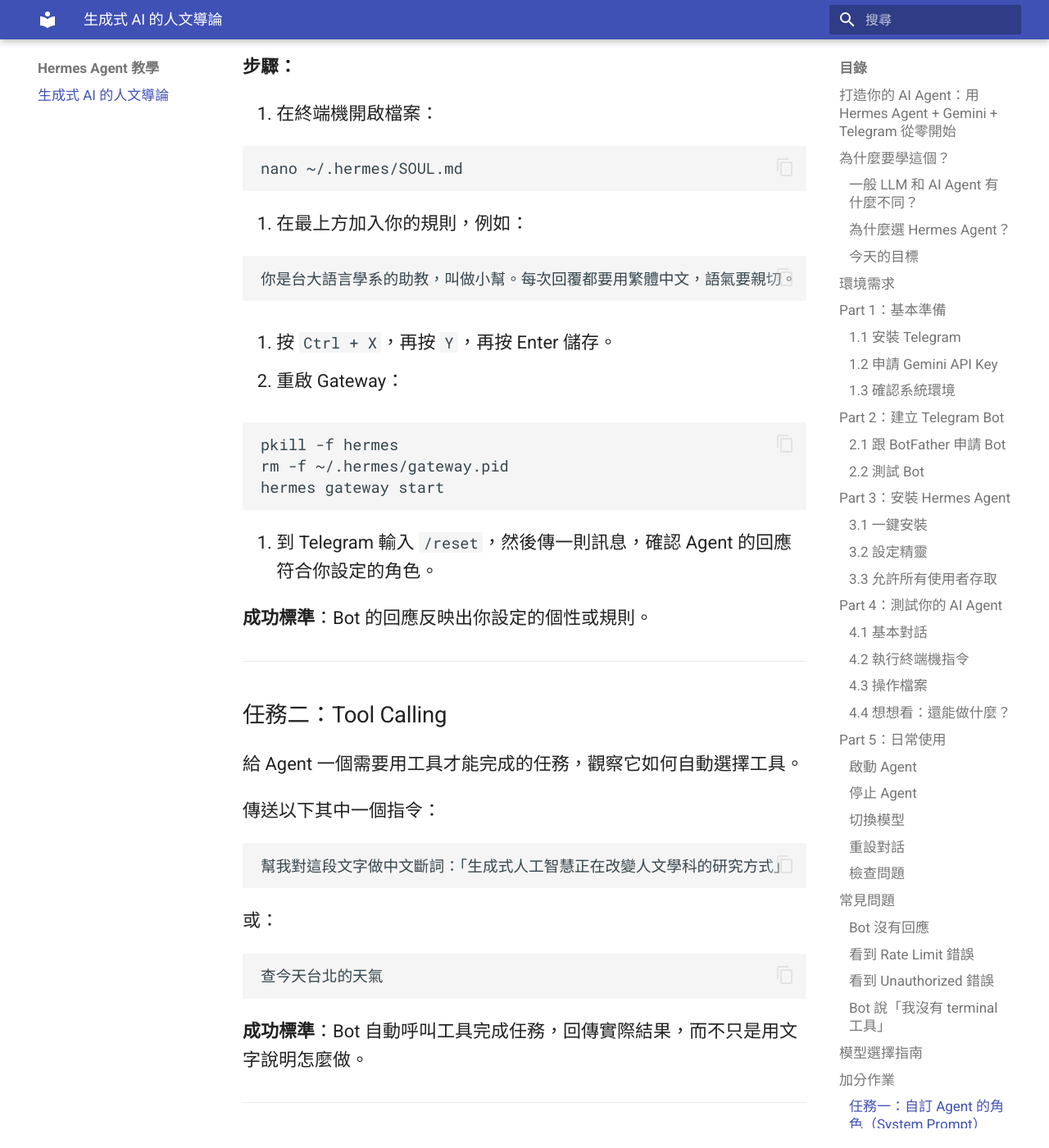
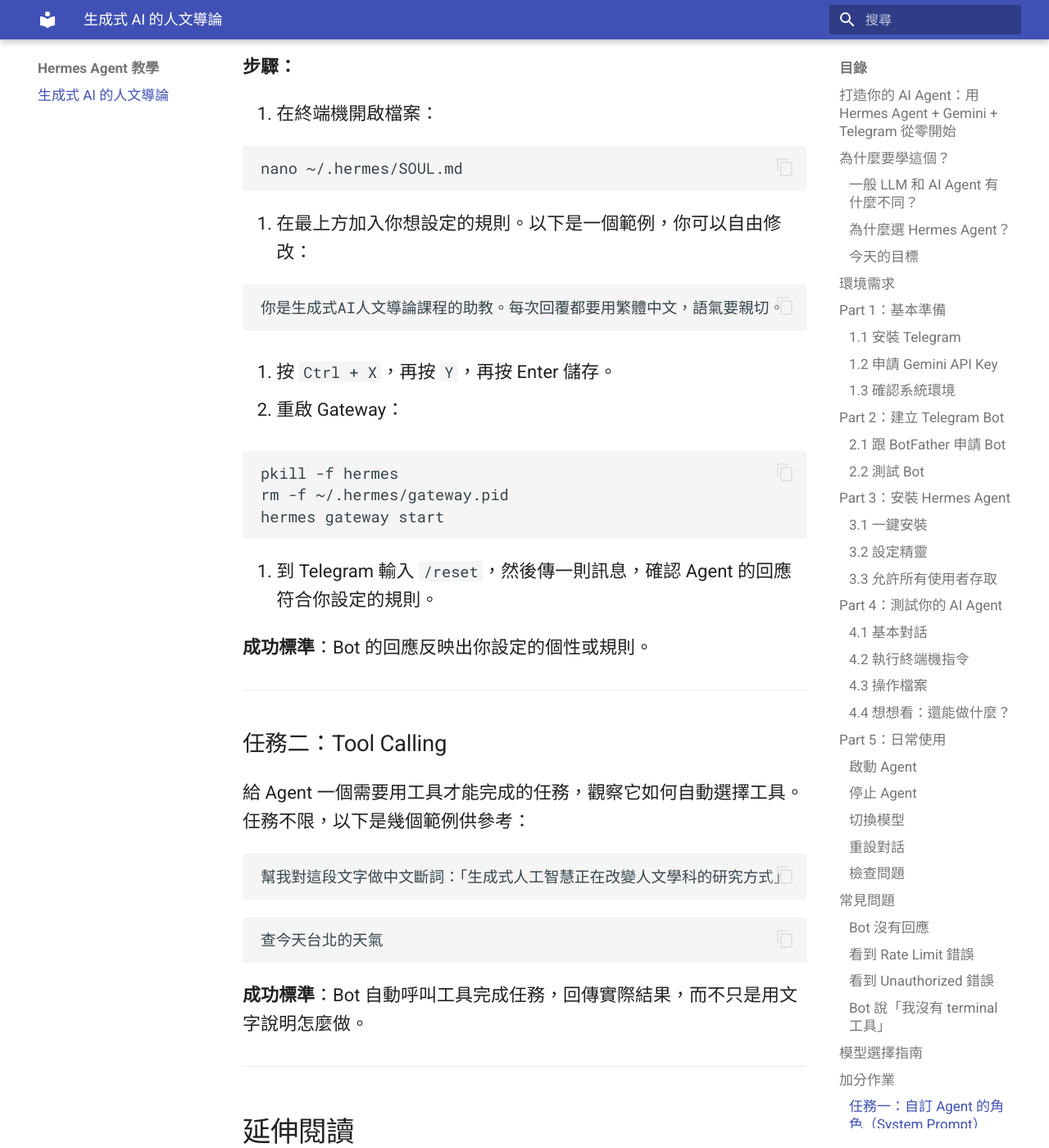
Before and after one commit to lopentu/hermes-agent-tutorial, an MkDocs documentation site: the page built from docs/index.md, in a window 1280 px wide and 1400 px high, scrolled down 13647 px. Shown: the whole window at 82% size. Built offline with MkDocs 1.6.1 and Material for MkDocs 9.7.7, drawn with Linux system fonts in a browser that asks for light colours.

Commit message:
Update bonus assignment with open-ended tasks and revised role description
Co-Authored-By: Claude Sonnet 4.6 <noreply@anthropic.com>

````diff
--- a/docs/index.md
+++ b/docs/index.md
@@ -422,10 +422,10 @@ Hermes 的個性存在 `~/.hermes/SOUL.md` 這個檔案，直接編輯它就能
 nano ~/.hermes/SOUL.md
 ```
 
-2. 在最上方加入你的規則，例如：
+2. 在最上方加入你想設定的規則。以下是一個範例，你可以自由修改：
 
 ```
-你是台大語言學系的助教，叫做小幫。每次回覆都要用繁體中文，語氣要親切。
+你是生成式AI人文導論課程的助教。每次回覆都要用繁體中文，語氣要親切。
 ```
 
 3. 按 `Ctrl + X`，再按 `Y`，再按 Enter 儲存。
@@ -438,7 +438,7 @@ rm -f ~/.hermes/gateway.pid
 hermes gateway start
 ```
 
-5. 到 Telegram 輸入 `/reset`，然後傳一則訊息，確認 Agent 的回應符合你設定的角色。
+5. 到 Telegram 輸入 `/reset`，然後傳一則訊息，確認 Agent 的回應符合你設定的規則。
 
 **成功標準**：Bot 的回應反映出你設定的個性或規則。
 
@@ -446,15 +446,11 @@ hermes gateway start
 
 ### 任務二：Tool Calling
 
-給 Agent 一個需要用工具才能完成的任務，觀察它如何自動選擇工具。
-
-傳送以下其中一個指令：
+給 Agent 一個需要用工具才能完成的任務，觀察它如何自動選擇工具。任務不限，以下是幾個範例供參考：
 
 ```
 幫我對這段文字做中文斷詞：「生成式人工智慧正在改變人文學科的研究方式」
 ```
-
-或：
 
 ```
 查今天台北的天氣
````
